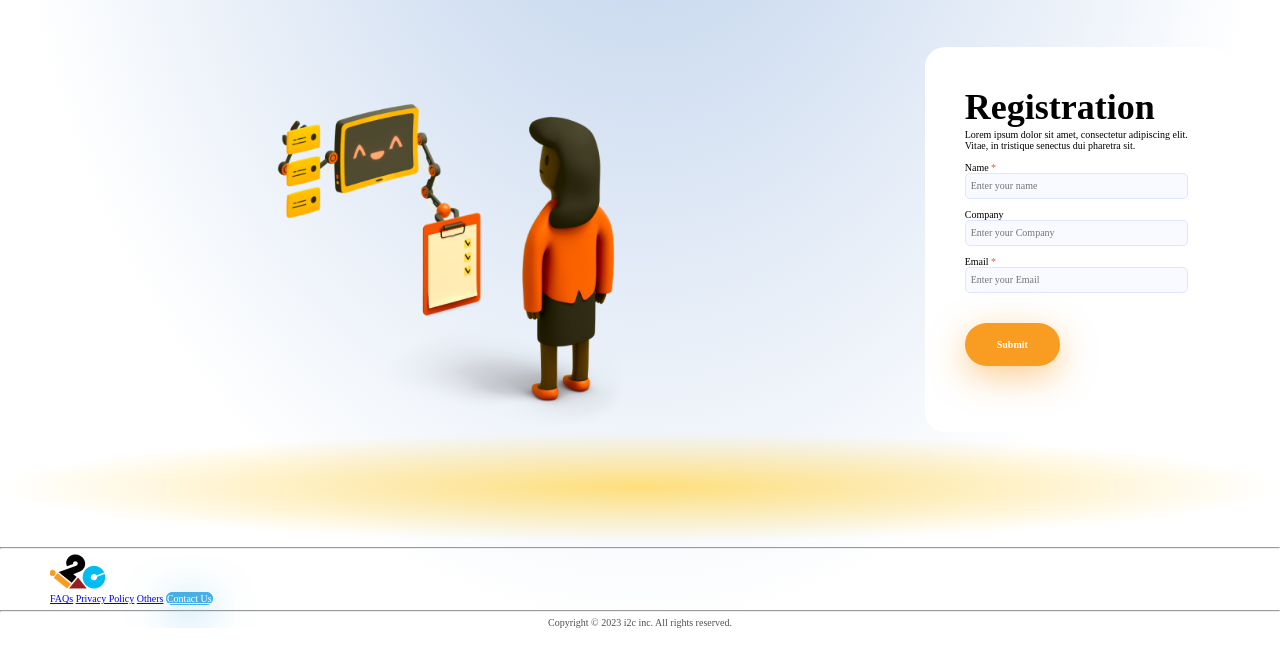
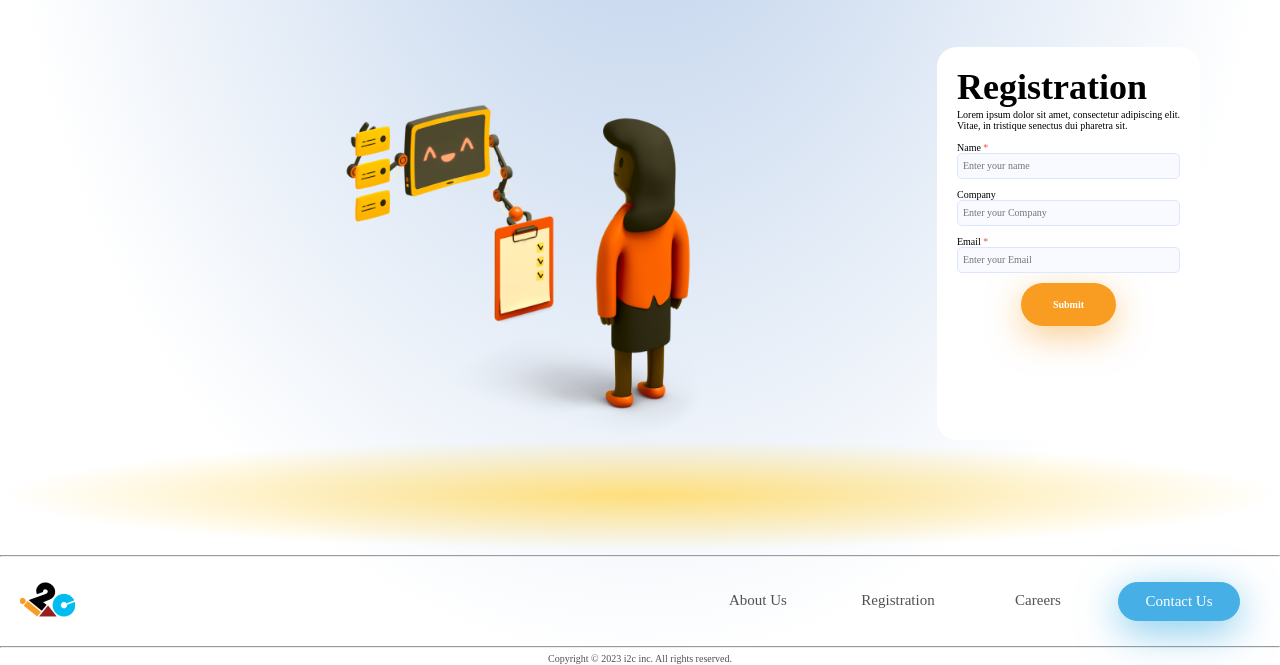
Before and after one commit to mohammadghulamqadir/I2C, a plain HTML site: page index.html in a window 1280 px wide. Shown: the part 1132-1797 px from the top of the page. Before the commit the page ends 1760 px from the top, so only its background shows below. Drawn offline with Linux system fonts and the light colour scheme.

Commit message:
Improvement

```diff
--- a/index.html
+++ b/index.html
@@ -186,13 +186,25 @@
     </section>
     <div class="empty-card"></div>
     <hr />
-    <footer class="container nav-header">
-      <div class="logo"><img src="images/i2c-logo.png" alt="i2c logo" /></div>
-      <div class="nav__items">
-        <a class="nav__item" href="#">FAQs</a>
-        <a class="nav__item" href="#">Privacy Policy</a>
-        <a class="nav__item" href="#">Others</a>
-        <a class="nav__item active" href="#">Contact Us</a>
+    <footer class="footer">
+      <div class="footer-logo">
+        <img src="images/i2c-logo.png" alt="i2c logo" />
+      </div>
+      <div class="">
+        <ul class="footer-links" >
+          <li class="footer-link">
+            <a href="#">About Us</a>
+          </li>
+          <li class="footer-link">
+            <a href="#">Registration</a>
+          </li>
+          <li class="footer-link">
+            <a href="#">Careers</a>
+          </li>
+          <li class="footer-link active">
+            <a href="#">Contact Us</a>
+          </li>
+        </ul>
       </div>
     </footer>
     <hr />
--- a/style.css
+++ b/style.css
@@ -10,9 +10,9 @@ body {
     background: radial-gradient(50% 50% at 50% 50%, #B9CEEA 0%, rgba(246, 251, 248, 0.00) 100%);
 }
 
+.footer-link:hover,
 .active,
-.nav-links li:hover {
-    color: white;
+.nav-link:hover {
     border-radius: 4rem;
     border: 1px solid #46b0e6;
     background: #46b0e6;
@@ -20,25 +20,34 @@ body {
     transition: all 0.5s;
 }
 
-.navbar {
+.footer-link.active a,
+.nav-link.active a,
+.nav-link.active:hover {
+    color: #fff;
+}
+
+.navbar,
+.footer {
     display: flex;
     justify-content: space-between;
     align-items: center;
-    /* background-color: #333; */
     padding: 10px 20px;
     color: white;
 }
 
-.logo {
+.logo,
+.footer-logo {
     font-size: 1.5rem;
 }
 
-.nav-links {
+.nav-links,
+.footer-links {
     list-style: none;
     display: flex;
 }
 
-.nav-links li {
+.nav-links li,
+.footer-links li {
     margin-right: 20px;
     padding: 1rem 1rem;
     width: 100px;
@@ -46,8 +55,10 @@ body {
     font-size: 1.5rem;
 }
 
-.nav-links a {
+.nav-links a,
+.footer-links a {
     text-decoration: none;
+    color: #515151;
 }
 
 .burger {
@@ -135,7 +146,7 @@ body {
     }
 
     .hero-content {
-        width: 70%;
+        width: 100%;
         justify-content: center;
     }
 }
@@ -165,7 +176,6 @@ body {
 
 .card {
     display: flex;
-    /* width: auto; */
     border-radius: 10px;
     background: #F6FBF8;
     box-shadow: 0px 2rem 2rem 0px rgba(0, 0, 0, 0.08);
@@ -250,7 +260,7 @@ body {
 
     .support-card {
         flex-direction: column;
-        width: 100%;
+        width: 230px;
         text-align: center;
     }
 }
@@ -315,33 +325,33 @@ body {
 
 .registraion {
     display: flex;
-    justify-content: space-around;
+    margin: 0 8rem;
 
 }
 
 .registration-form {
     background-color: #fff;
-    display: flex;
-    flex-direction: column;
-    padding: 4rem;
+    display: block;
+    padding: 2rem;
     border-radius: 20px;
 
 }
 
 .registration-form__heading {
-    /* text-align: center; */
     font-size: 36px;
 
 }
 
 .registration-image {
-    width: 60%;
+    width: 35%;
+    display: flex;
+    margin: auto;
 }
 
 .registration-image img {
     display: flex;
     margin: auto;
-    width: 50%;
+    width: 100%;
 }
 
 .form-control__input {
@@ -377,16 +387,34 @@ body {
     background: #F89D21;
     color: #fff;
     font-weight: 700;
+    display: flex;
+    margin: auto;
     box-shadow: 0px 10px 34px 0px rgba(248, 157, 33, 0.50);
-}
-
-.copyright-text {
-    /* display: flex; */
-    text-align: center;
 }
 
 @media screen and (max-width:775px) {
     .registraion {
         flex-direction: column;
+        margin: 0 1rem;
+    }
+
+    .registration-image {
+        width: 70%;
     }
 }
+
+@media screen and (max-width:775px) {
+    .footer {
+        display: block;
+    }
+
+    .footer-links {
+        display: flex;
+        flex-direction: column;
+        align-items: center;
+    }
+}
+
+.copyright-text {
+    text-align: center;
+}
```
